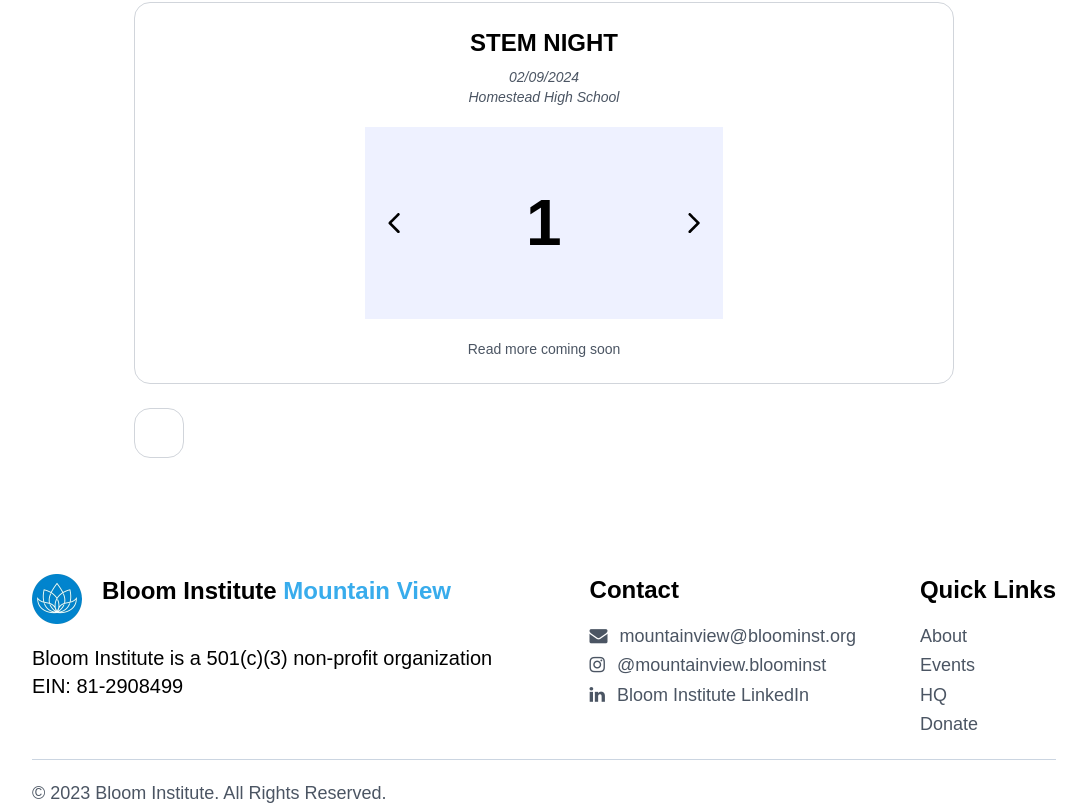
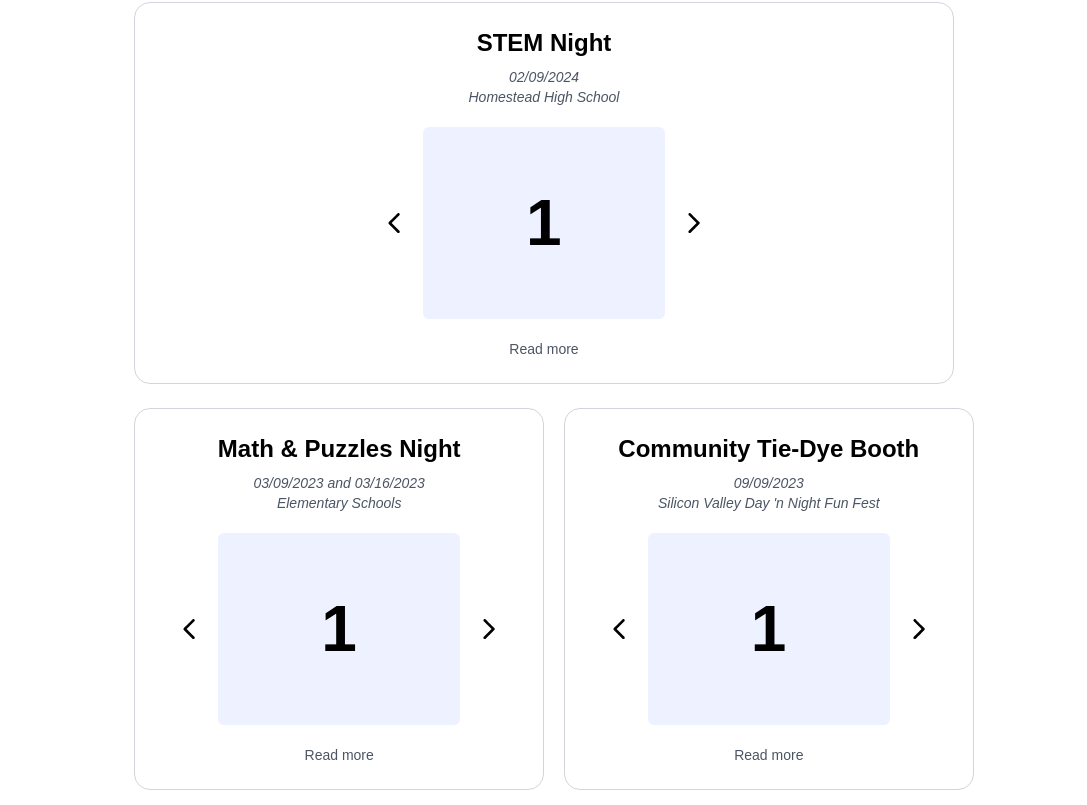
Before and after one commit to djarty24/bloominst-mv, a React (Vite) app: page /events in a window 1280 px wide. Shown: the part 1400-2205 px from the top of the page, without its empty margins (96-1183 px from the left). Built offline with nearby package versions, Linux system fonts and the light colour scheme; a web font is replaced by a local one.

Commit message:
more events

```diff
--- a/src/components/carousel/Embla.css
+++ b/src/components/carousel/EmblaCarousel.css
@@ -1,5 +1,5 @@
 .embla {
-    max-width: 48rem;
+    max-width: 40rem;
     margin: auto;
     --slide-height: 12rem;
     --slide-spacing: 1rem;
--- a/src/components/carousel/EmblaCarousel.jsx
+++ b/src/components/carousel/EmblaCarousel.jsx
@@ -1,5 +1,5 @@
 import React from 'react'
-import './Embla.css'
+import './EmblaCarousel.css'
 import {
     PrevButton,
     NextButton,
@@ -19,11 +19,11 @@
     } = usePrevNextButtons(emblaApi)
 
     return (
-        <section className="embla w-fit h-fit m-5 bg-accent">
+        <section className="embla w-fit h-fit m-5">
             <div className='flex items-center justify-center'>
                 <PrevButton onClick={onPrevButtonClick} disabled={prevBtnDisabled} />
 
-                <div className="embla__viewport" ref={emblaRef}>
+                <div className="embla__viewport bg-accent rounded-md" ref={emblaRef}>
                     <div className="embla__container">
                         {slides.map((index) => (
                         <div className="embla__slide" key={index}>
--- a/src/components/events/Events.jsx
+++ b/src/components/events/Events.jsx
@@ -22,15 +22,25 @@
             <div className='past-section'>
                 <h2>Past Events</h2>
                 <div className='flex flex-col items-center justify-center border border-[#d1d5db] rounded-2xl p-6 my-6'>
-                    <h3 className='font-semibold mb-2'>STEM NIGHT</h3>
+                    <h3 className='font-semibold mb-2'>STEM Night</h3>
                     <p className='italic text-center text-sm text-gray-600 m-0'>02/09/2024<br />Homestead High School</p>
                     <EmblaCarousel slides={SLIDES} options={OPTIONS} />
-                    <a href="" className='text-center text-sm text-gray-600 m-0'>Read more coming soon</a>
+                    <a href="" className='text-center text-sm text-gray-600 m-0'>Read more</a>
                 </div>
-                <div className='flex'>
-                    <div className='flex flex-col items-center justify-center border border-[#d1d5db] rounded-2xl p-6'>
+                <div className='flex flex-col lg:flex-row gap-5'>
+                    <div className='flex flex-col items-center justify-center border border-[#d1d5db] rounded-2xl p-6 lg:w-1/2'>
+                        <h3 className='font-semibold mb-2'>Math & Puzzles Night</h3>
+                        <p className='italic text-center text-sm text-gray-600 m-0'>03/09/2023 and 03/16/2023<br />Elementary Schools</p>
+                        <EmblaCarousel slides={SLIDES} options={OPTIONS} />
+                        <a href="" className='text-center text-sm text-gray-600 m-0'>Read more</a>
+                    </div>
+                    <div className='flex flex-col items-center justify-center border border-[#d1d5db] rounded-2xl p-6 lg:w-1/2'>
+                        <h3 className='font-semibold mb-2'>Community Tie-Dye Booth</h3>
+                        <p className='italic text-center text-sm text-gray-600 m-0'>09/09/2023<br />Silicon Valley Day 'n Night Fun Fest</p>
+                        <EmblaCarousel slides={SLIDES} options={OPTIONS} />
+                        <a href="" className='text-center text-sm text-gray-600 m-0'>Read more</a>
+                    </div>
 
-                    </div>
                 </div>
             </div>
         </div>
--- a/src/components/home/Home.jsx
+++ b/src/components/home/Home.jsx
@@ -4,7 +4,8 @@
 const Home = () => {
   return (
     <div className='home'>
-        <h1>
+        <h1>This website is currently undergoing development! Please check back later.</h1>
+        {/* <h1>
             Purpose
         </h1>
             <p1>
@@ -34,7 +35,7 @@
             <br />
             <button>
                 Learn More
-            </button>
+            </button> */}
     </div>
   )
 }
```
